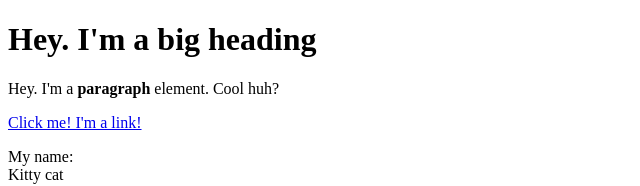
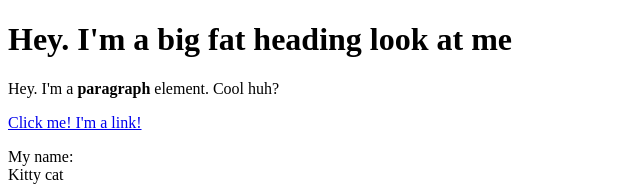
Before and after one commit to Shahad-AlMamari/Cartoon-hero, a plain HTML site: page L1.html in a window 1280 px wide. Shown: the top 186 px of the page, without its empty margins (0-640 px from the left). Drawn offline with Linux system fonts and the light colour scheme.

Commit message:
Added "fat" to the heading sentence

```diff
--- a/L1.html
+++ b/L1.html
@@ -4,7 +4,7 @@
     <title>test page</title>
 </head>
 <body>
-    <h1>Hey. I'm a big heading</h1>
+    <h1>Hey. I'm a big fat heading look at me</h1>
     <p>Hey. I'm a <b>paragraph</b> element. Cool huh?</p>
     <a href="https://google.com" target="_blank" title="let's go to Google">Click me! I'm a link!</a>
     <p>My name: <br>
```
